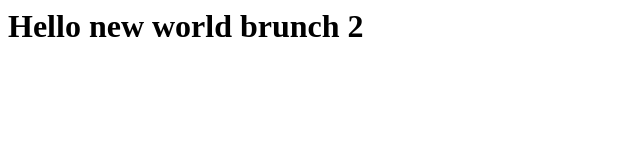
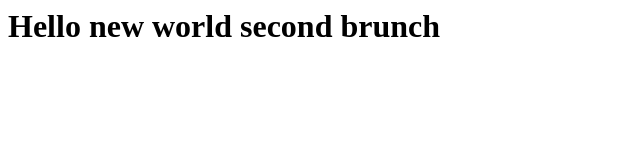
Before and after one commit to AsfaqueAhmed/goppo, a plain HTML site: page public/index.html in a window 1280 px wide. Shown: the whole page, without its empty margins (0-640 px from the left). Drawn offline with Linux system fonts and the light colour scheme.

Commit message:
brunch 2 updated

```diff
--- a/public/index.html
+++ b/public/index.html
@@ -6,6 +6,6 @@
   <title>Document</title>
 </head>
 <body>
-  <h1>Hello new world brunch 2</h1>
+  <h1>Hello new world second brunch</h1>
 </body>
 </html>
```
